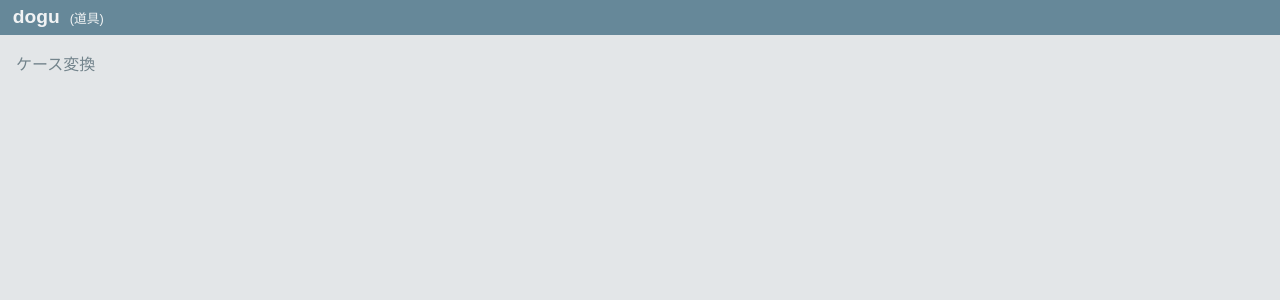
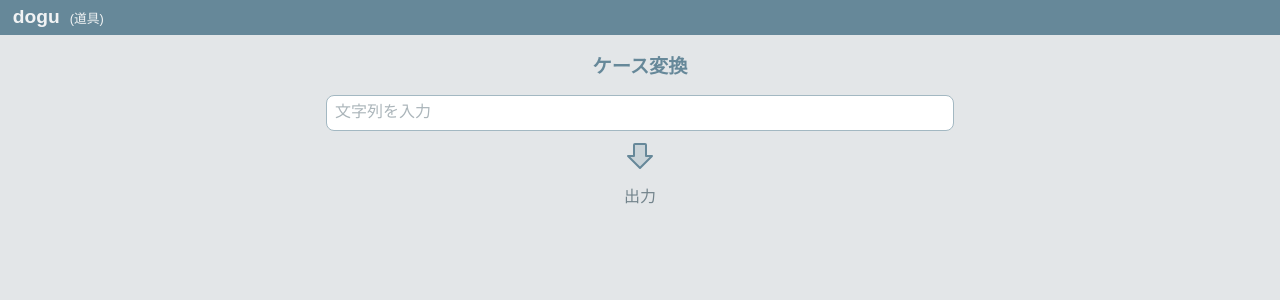
Before and after one commit to tris5572/dogu, a React (Vite) app: page /case-converter in a window 1280 px wide. Shown: the top 300 px of the page. Built offline with nearby package versions, Linux system fonts and the light colour scheme.

Commit message:
feat(pages): 文字列ケース変換ページの大枠を実装

```diff
--- a/src/components/pages/CaseConverter.module.css
+++ b/src/components/pages/CaseConverter.module.css
@@ -0,0 +1,10 @@
+.wrapper {
+  display: flex;
+  flex-direction: column;
+  align-items: center;
+  gap: 8px;
+}
+
+.arrow {
+  color: var(--brand);
+}
--- a/src/components/pages/CaseConverter.tsx
+++ b/src/components/pages/CaseConverter.tsx
@@ -1,6 +1,27 @@
+import styles from "./CaseConverter.module.css";
+import { TextInput } from "../commons/TextInput";
+import { useCallback } from "react";
+import { ColorArrow } from "../commons/DownArrow";
+
 /**
  * 文字列のケースを変換するページ
  */
 export function CaseConverter() {
-  return <div>ケース変換</div>;
+  const onChange = useCallback((value: string) => {
+    console.log(value);
+  }, []);
+
+  return (
+    <div className={styles.wrapper}>
+      <h2>ケース変換</h2>
+      <TextInput
+        size={60}
+        font="monospace"
+        placeholder="文字列を入力"
+        onChange={onChange}
+      />
+      <ColorArrow />
+      <div>出力</div>
+    </div>
+  );
 }
--- a/src/index.css
+++ b/src/index.css
@@ -22,6 +22,13 @@
   margin: 0;
   padding: 0;
   box-sizing: border-box;
+}
+
+h2 {
+  font-size: 1.2rem;
+  font-weight: bold;
+  color: var(--brand);
+  margin-bottom: 0.5rem;
 }
 
 /* :root {
```
